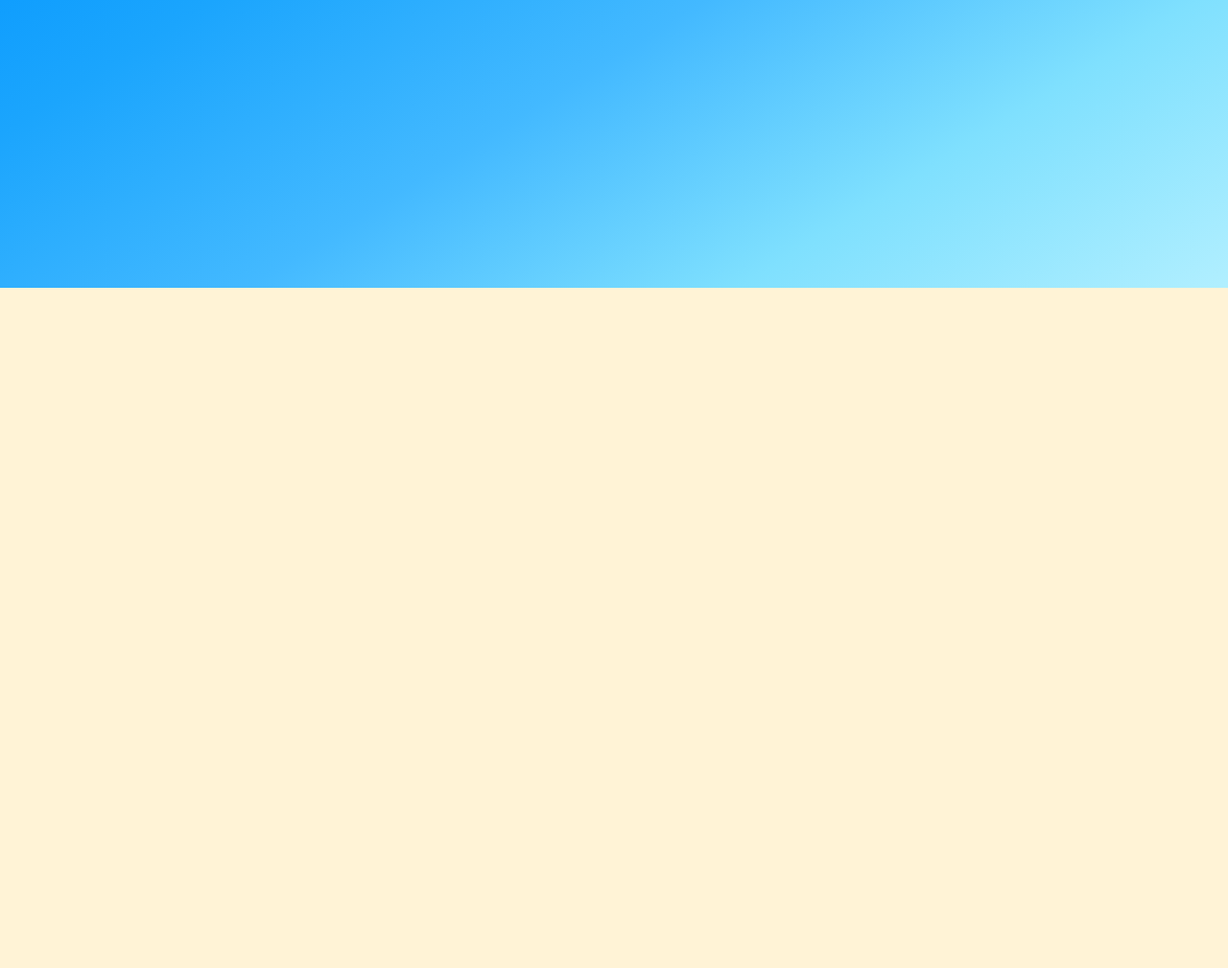
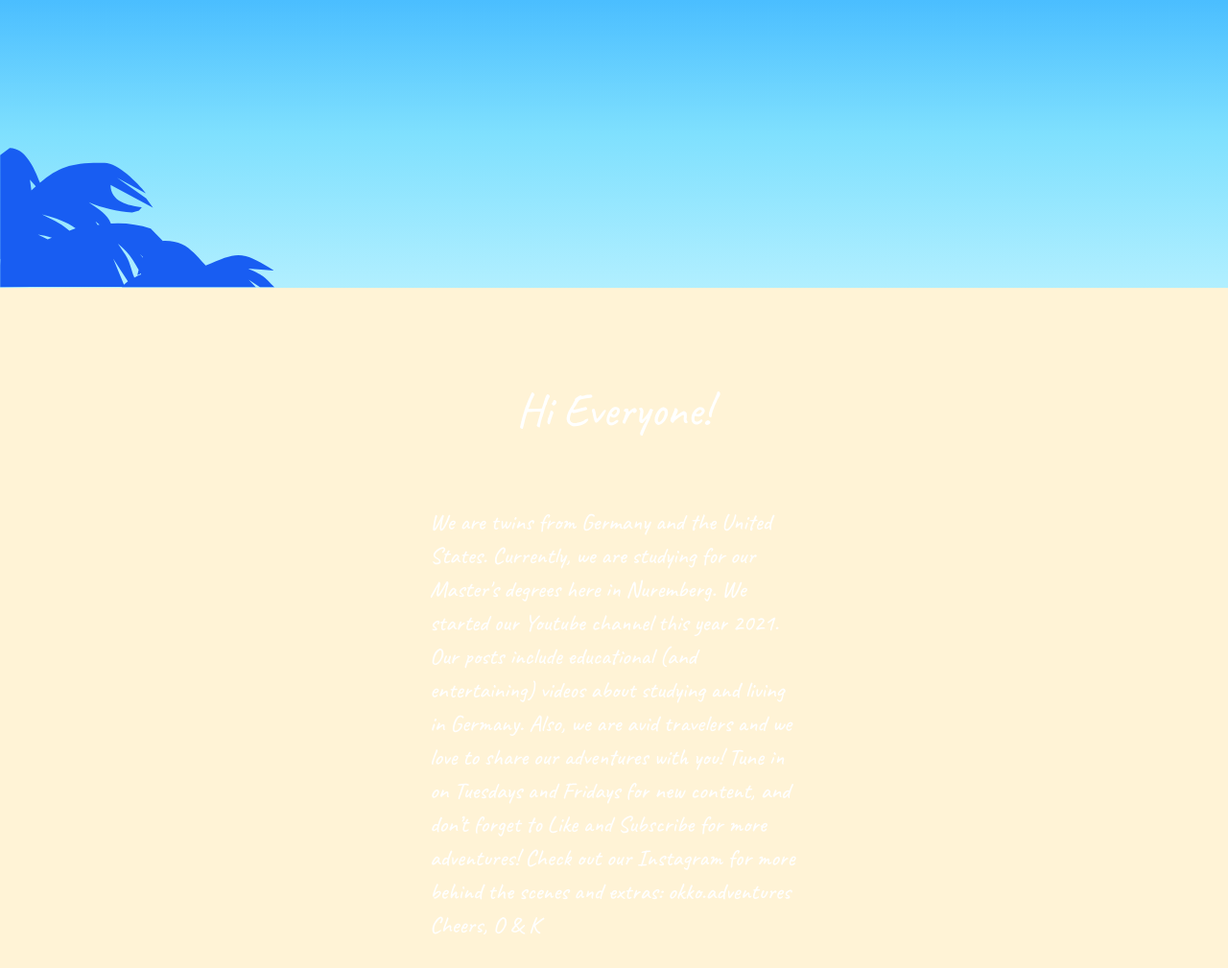
Before and after one commit to juliehtran/okko, a plain HTML site: page static/homepage.html in a window 1280 px wide. Shown: the part 2071-3080 px from the top of the page at 96% size. Before the commit the page ends 2371 px from the top, so only its background shows below. Drawn offline with Linux system fonts and the light colour scheme.

Commit message:
renamed container classes to row

```diff
--- a/static/homepage.html
+++ b/static/homepage.html
@@ -41,7 +41,7 @@
 <body>
   <!-------------------------- landing page --------------------------->
 
-  <div class="container extra-padding">
+  <div class="row extra-padding">
     <section class="starter-text">
       <div>
         <span class="big-title">
@@ -63,7 +63,7 @@
 
   <section id="about" class="background_white">
 
-  <div class="container">
+  <div class="row">
     <img class="avatar" src="images/olivia.png" alt="olivia">
     <section class="starter-text">
       <div>
@@ -80,7 +80,7 @@
     </section>
   </div>
 
-  <div class="container extra-padding">
+  <div class="row extra-padding">
     <section class="starter-text">
       <div>
         <span class="big-title">
@@ -98,19 +98,28 @@
 
 <!------------------------------ adventures --------------------------->
 <section id="adventures" class="background_ocean">
-  <div>
-    <!-- <p>
-      Hi everyone!
+  <img class="row" src="images/floating-top.png" alt="floating-top">
 
-We are twins from Germany and the United States. Currently, we are studying for our Master's degrees here in Nuremberg. We started our Youtube channel this year 2021. Our posts include educational (and entertaining) videos about studying and living in Germany. Also, we are avid travelers and we love to share our adventures with you!
+  <div class="row">
+    <p class="youtube-description-title">
+   Hi Everyone!
+    </p>
+  </div>
 
-Tune in on Tuesdays and Fridays for new content, and don’t forget to Like and Subscribe for more adventures! Check out our Instagram for more behind the scenes and extras: okko.adventures
+  <div class="row">
+    <p class="youtube-description">
+      We are twins from Germany and the United States. Currently, we are studying for our Master's degrees here in Nuremberg. We started our Youtube channel this year 2021. Our posts include educational (and entertaining) videos about studying and living in Germany. Also, we are avid travelers and we love to share our adventures with you!
 
-Cheers,
+      Tune in on Tuesdays and Fridays for new content, and don’t forget to Like and Subscribe for more adventures! Check out our Instagram for more behind the scenes and extras: okko.adventures
 
-O & K
-    </p> -->
+      Cheers,
+
+      O & K
+    </p>
   </div>
+
+  <img class="row float" src="images/floating-bottom.png" alt="floating-bottom">
+
 </section>
 
 </body>
--- a/static/styles.css
+++ b/static/styles.css
@@ -47,7 +47,7 @@ ul {
     width: 37%;
 }
 
-.container {
+.row{
     display: flex;
     flex-direction: row;
     justify-content: center;
@@ -92,8 +92,23 @@ ul {
 }
 
 .background_ocean{
-    background-image: linear-gradient(to right bottom, #0484FF,#0195FF,#1BA5FD, #43B9FF, #7FE0FE, #B1EFFF);
+    background-image: linear-gradient(#0484FF,#0195FF,#1BA5FD, #43B9FF, #7FE0FE, #B1EFFF);
     height: 800px;
     background-repeat: no-repeat;
     background-size: cover;
 }
+
+.youtube-description{
+    color: white;
+    font-family: 'Caveat', cursive;
+    width: 30%;
+    font-size: 1.5em;
+    line-height: 35px;;
+}
+
+.youtube-description-title{
+    color: white;
+    font-family: 'Caveat', cursive;
+    font-size: 3em;
+    margin-top: 100px;
+}
```
Also changed, not shown: static/images/floating-bottom.png (added), static/images/floating-top.png (added), 1 other file.
